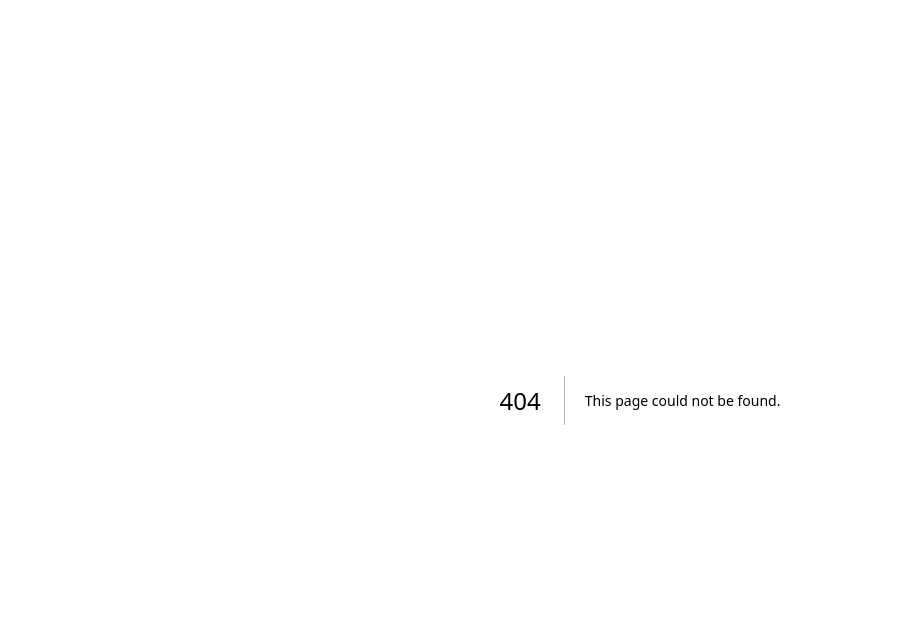
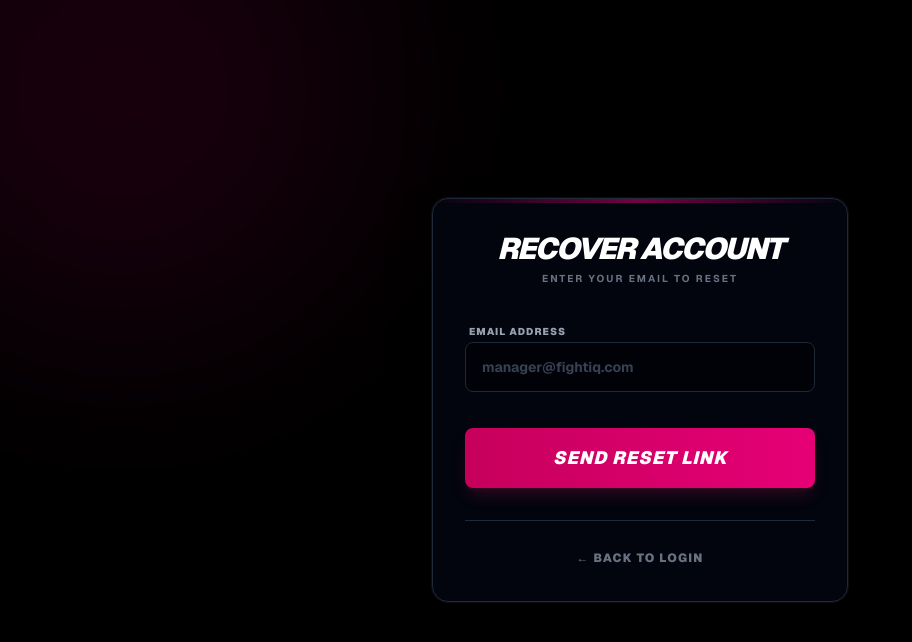
Before and after one commit to dandegale/testsitepicks, a Next.js app: page /forgot-password in a window 1280 px wide. Before the commit this address had no page. Shown: the top 642 px of the page, without its empty margins (0-912 px from the left). Built offline with nearby package versions, Linux system fonts and the light colour scheme; no server answers.

Commit message:
password fixes

```diff
--- /dev/null
+++ b/app/forgot-password/page.js
@@ -0,0 +1,102 @@
+'use client';
+
+import { useState } from 'react';
+import { createClient } from '@supabase/supabase-js';
+import Link from 'next/link';
+
+const supabase = createClient(
+  process.env.NEXT_PUBLIC_SUPABASE_URL,
+  process.env.NEXT_PUBLIC_SUPABASE_ANON_KEY
+);
+
+export default function ForgotPasswordPage() {
+  const [email, setEmail] = useState('');
+  const [loading, setLoading] = useState(false);
+  const [errorMsg, setErrorMsg] = useState('');
+  const [successMsg, setSuccessMsg] = useState('');
+
+  const handleReset = async (e) => {
+    e.preventDefault();
+    setLoading(true);
+    setErrorMsg('');
+    setSuccessMsg('');
+
+    try {
+      const { error } = await supabase.auth.resetPasswordForEmail(email, {
+        redirectTo: `${window.location.origin}/update-password`,
+      });
+
+      if (error) throw error;
+      setSuccessMsg("Reset link sent! Check your email. 📧");
+    } catch (error) {
+      setErrorMsg(error.message || "Failed to send reset link.");
+    } finally {
+      setLoading(false);
+    }
+  };
+
+  return (
+    <div className="min-h-screen bg-black flex items-center justify-center relative overflow-hidden selection:bg-pink-600 selection:text-white font-sans">
+
+      {/* BACKGROUND EFFECTS */}
+      <div className="absolute top-0 left-0 w-full h-full bg-[radial-gradient(circle_at_top_right,_var(--tw-gradient-stops))] from-gray-900 via-black to-black opacity-80"></div>
+      <div className="absolute -top-[20%] -left-[10%] w-[500px] h-[500px] bg-pink-600/10 rounded-full blur-[100px]"></div>
+
+      {/* RECOVERY CARD */}
+      <div className="relative z-10 w-full max-w-md p-4">
+        <div className="bg-gray-950/80 backdrop-blur-xl border border-gray-800 rounded-2xl p-8 shadow-2xl shadow-black ring-1 ring-white/5 relative overflow-hidden">
+
+            <div className={`absolute top-0 left-0 w-full h-1 bg-gradient-to-r from-transparent via-pink-600 to-transparent opacity-50 transition-all ${loading ? 'animate-pulse' : ''}`}></div>
+
+            <div className="text-center mb-8">
+                <h1 className="text-3xl font-black italic uppercase tracking-tighter text-white mb-1">
+                    Recover Account
+                </h1>
+                <p className="text-gray-500 text-[10px] font-bold uppercase tracking-[0.2em]">
+                    Enter your email to reset
+                </p>
+            </div>
+
+            {errorMsg && (
+                <div className="mb-6 p-4 bg-red-950/30 border border-red-900/50 rounded-lg text-red-400 text-xs font-bold text-center animate-in fade-in slide-in-from-top-2">
+                    ⚠ {errorMsg}
+                </div>
+            )}
+            {successMsg && (
+                <div className="mb-6 p-4 bg-teal-950/30 border border-teal-900/50 rounded-lg text-teal-400 text-xs font-bold text-center animate-in fade-in slide-in-from-top-2">
+                    ✓ {successMsg}
+                </div>
+            )}
+
+            <form onSubmit={handleReset} className="space-y-5">
+                <div className="space-y-1">
+                    <label className="text-[10px] font-black text-gray-400 uppercase tracking-widest ml-1">Email Address</label>
+                    <input
+                        type="email"
+                        value={email}
+                        onChange={(e) => setEmail(e.target.value)}
+                        placeholder="manager@fightiq.com"
+                        className="w-full bg-black/50 border border-gray-800 text-white text-sm px-4 py-3.5 rounded-lg focus:outline-none focus:border-pink-600 focus:ring-1 focus:ring-pink-600 transition-all placeholder:text-gray-700 font-bold"
+                        required
+                    />
+                </div>
+
+                <button
+                    type="submit"
+                    disabled={loading || successMsg}
+                    className="w-full bg-gradient-to-r from-pink-700 to-pink-600 hover:from-pink-600 hover:to-pink-500 text-white py-4 rounded-lg font-black uppercase italic text-lg tracking-wider shadow-lg shadow-pink-900/30 transition-all active:scale-[0.99] disabled:opacity-50 mt-4"
+                >
+                    {loading ? 'Sending...' : 'Send Reset Link'}
+                </button>
+            </form>
+
+            <div className="mt-8 text-center border-t border-gray-800 pt-6">
+                <Link href="/login" className="text-xs font-black text-gray-500 uppercase tracking-widest hover:text-white transition-colors">
+                    ← Back to Login
+                </Link>
+            </div>
+        </div>
+      </div>
+    </div>
+  );
+}
--- a/app/login/page.js
+++ b/app/login/page.js
@@ -3,6 +3,7 @@
 import { useState } from 'react';
 import { createClient } from '@supabase/supabase-js';
 import { useRouter } from 'next/navigation';
+import Link from 'next/link';
 
 const supabase = createClient(
   process.env.NEXT_PUBLIC_SUPABASE_URL,
@@ -81,9 +82,6 @@ export default function LoginPage() {
 
             {/* LOGO HEADER */}
             <div className="text-center mb-8">
-
-                {/* --- UPDATED LOGO SIZE --- */}
-                {/* Changed w-64 to w-72 md:w-80 for a slightly larger look */}
                 <div className="mb-4 relative group">
                     <img
                         src="/fightiq-logo.png"
@@ -134,7 +132,7 @@ export default function LoginPage() {
                 )}
 
                 <div className="space-y-1">
-                    <label className="text-[10px] font-black text-gray-400 uppercase tracking-widest ml-1">Email Address</label>
+                    <label className="text-[10px] font-black text-gray-400 uppercase tracking-widest ml-1 block mb-1">Email Address</label>
                     <div className="relative group">
                         <input
                             type="email"
@@ -154,7 +152,7 @@ export default function LoginPage() {
                 </div>
 
                 <div className="space-y-1">
-                    <label className="text-[10px] font-black text-gray-400 uppercase tracking-widest ml-1">Password</label>
+                    <label className="text-[10px] font-black text-gray-400 uppercase tracking-widest ml-1 block mb-1">Password</label>
                     <div className="relative group">
                         <input
                             type="password"
@@ -170,6 +168,18 @@ export default function LoginPage() {
                             </svg>
                         </div>
                     </div>
+
+                    {/* 🎯 NEW: Centered link placed immediately beneath the input field */}
+                    {mode === 'login' && (
+                        <div className="text-center pt-3 pb-1">
+                            <Link
+                                href="/forgot-password"
+                                className="text-[10px] font-black uppercase tracking-widest text-pink-600 hover:text-pink-400 transition-colors"
+                            >
+                                Forgot Password?
+                            </Link>
+                        </div>
+                    )}
                 </div>
 
                 <button
--- /dev/null
+++ b/app/update-password/page.js
@@ -0,0 +1,96 @@
+'use client';
+
+import { useState } from 'react';
+import { createClient } from '@supabase/supabase-js';
+import { useRouter } from 'next/navigation';
+
+const supabase = createClient(
+  process.env.NEXT_PUBLIC_SUPABASE_URL,
+  process.env.NEXT_PUBLIC_SUPABASE_ANON_KEY
+);
+
+export default function UpdatePasswordPage() {
+  const router = useRouter();
+  const [password, setPassword] = useState('');
+  const [loading, setLoading] = useState(false);
+  const [errorMsg, setErrorMsg] = useState('');
+  const [successMsg, setSuccessMsg] = useState('');
+
+  const handleUpdate = async (e) => {
+    e.preventDefault();
+    setLoading(true);
+    setErrorMsg('');
+
+    try {
+      const { error } = await supabase.auth.updateUser({ password: password });
+      if (error) throw error;
+
+      setSuccessMsg("Password updated successfully! 👊");
+      setTimeout(() => router.push('/'), 2000); // Send them to the dashboard after 2 seconds
+    } catch (error) {
+      setErrorMsg(error.message || "Failed to update password.");
+    } finally {
+      setLoading(false);
+    }
+  };
+
+  return (
+    <div className="min-h-screen bg-black flex items-center justify-center relative overflow-hidden selection:bg-teal-500 selection:text-white font-sans">
+
+      {/* BACKGROUND EFFECTS */}
+      <div className="absolute top-0 left-0 w-full h-full bg-[radial-gradient(circle_at_top_right,_var(--tw-gradient-stops))] from-gray-900 via-black to-black opacity-80"></div>
+      <div className="absolute top-[40%] -right-[10%] w-[500px] h-[500px] bg-teal-600/10 rounded-full blur-[100px]"></div>
+
+      {/* UPDATE CARD */}
+      <div className="relative z-10 w-full max-w-md p-4">
+        <div className="bg-gray-950/80 backdrop-blur-xl border border-gray-800 rounded-2xl p-8 shadow-2xl shadow-black ring-1 ring-white/5 relative overflow-hidden">
+
+            <div className={`absolute top-0 left-0 w-full h-1 bg-gradient-to-r from-transparent via-teal-500 to-transparent opacity-50 transition-all ${loading ? 'animate-pulse' : ''}`}></div>
+
+            <div className="text-center mb-8">
+                <h1 className="text-3xl font-black italic uppercase tracking-tighter text-teal-400 mb-1">
+                    New Password
+                </h1>
+                <p className="text-gray-500 text-[10px] font-bold uppercase tracking-[0.2em]">
+                    Secure your account
+                </p>
+            </div>
+
+            {errorMsg && (
+                <div className="mb-6 p-4 bg-red-950/30 border border-red-900/50 rounded-lg text-red-400 text-xs font-bold text-center animate-in fade-in slide-in-from-top-2">
+                    ⚠ {errorMsg}
+                </div>
+            )}
+            {successMsg && (
+                <div className="mb-6 p-4 bg-teal-950/30 border border-teal-900/50 rounded-lg text-teal-400 text-xs font-bold text-center animate-in fade-in slide-in-from-top-2">
+                    {successMsg}
+                </div>
+            )}
+
+            <form onSubmit={handleUpdate} className="space-y-5">
+                <div className="space-y-1">
+                    <label className="text-[10px] font-black text-gray-400 uppercase tracking-widest ml-1">New Password</label>
+                    <input
+                        type="password"
+                        value={password}
+                        onChange={(e) => setPassword(e.target.value)}
+                        placeholder="••••••••"
+                        className="w-full bg-black/50 border border-gray-800 text-white text-sm px-4 py-3.5 rounded-lg focus:outline-none focus:border-teal-500 focus:ring-1 focus:ring-teal-500 transition-all placeholder:text-gray-700 font-bold"
+                        required
+                        minLength={6}
+                    />
+                </div>
+
+                <button
+                    type="submit"
+                    disabled={loading || successMsg}
+                    className="w-full bg-gradient-to-r from-teal-600 to-teal-500 hover:from-teal-500 hover:to-teal-400 text-white py-4 rounded-lg font-black uppercase italic text-lg tracking-wider shadow-lg shadow-teal-900/30 transition-all active:scale-[0.99] disabled:opacity-50 mt-4"
+                >
+                    {loading ? 'Saving...' : 'Save Password'}
+                </button>
+            </form>
+        </div>
+      </div>
+    </div>
+  );
+}
```
